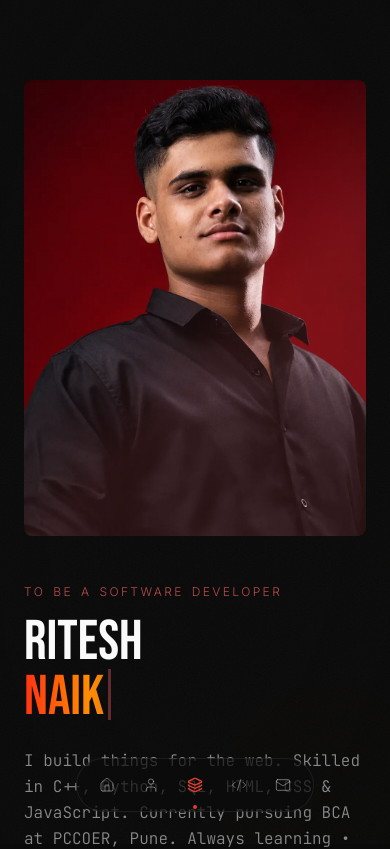
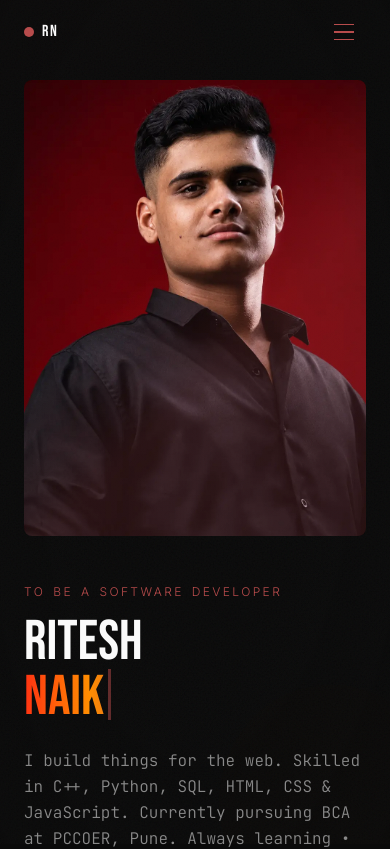
Before and after one commit to RiteshXog/Portfolio-RN, a React (Vite) app: page / in a window 390 px wide. Shown: the top 849 px of the page. Built offline with nearby package versions, Linux system fonts and the light colour scheme; a web font is replaced by a local one.

Commit message:
Fix : remove floating dock on mobile, show original nav

```diff
--- a/src/App.tsx
+++ b/src/App.tsx
@@ -30,19 +30,9 @@ gsap.registerPlugin(ScrollTrigger)
 export default function App() {
   const lenisRef = useRef<Lenis | null>(null)
   const [isLoadingComplete, setIsLoadingComplete] = useState(false)
-  const [, setIsMobile] = useState(false)
 
   useEffect(() => {
-    const checkMobile = () => {
-      const mobile = window.innerWidth < 768
-      setIsMobile(mobile)
-      return mobile
-    }
-
-    const mobile = checkMobile()
-    window.addEventListener('resize', checkMobile)
-
-    if (!mobile) {
+    // Standard Lenis initialization for natural window scrolling
     const lenis = new Lenis({
       duration: 1.2,
       easing: (t) => Math.min(1, 1.001 - Math.pow(2, -10 * t)),
@@ -62,11 +52,7 @@ export default function App() {
     return () => {
       lenis.destroy()
       gsap.ticker.remove(updateLenis)
-        window.removeEventListener('resize', checkMobile)
     }
-    }
-
-    return () => window.removeEventListener('resize', checkMobile)
   }, [])
 
   const handleLoadingComplete = () => {
@@ -85,24 +71,25 @@ export default function App() {
         initial={{ opacity: 0 }}
         animate={{ opacity: isLoadingComplete ? 1 : 0 }}
         transition={{ duration: 0.6, ease: 'easeOut' }}
-        style={{ position: 'relative' }}
+        className="relative"
       >
         <AtmosphericBackground />
         <CustomCursor />
 
-        {/* Hidden original navigation */}
-        <div className="hidden pointer-events-none select-none overflow-hidden h-0">
+        {/* Top Navigation - visible on mobile only */}
+        <div className="md:hidden">
           <Suspense fallback={null}>
             <Nav />
           </Suspense>
         </div>
 
-        {/* Bottom Floating Dock */}
+        {/* Bottom Floating Dock - handles its own mobile removal */}
         <FloatingDock />
 
         <SectionIndicator />
 
-        <main className="relative" style={{ zIndex: 1 }}>
+        {/* Main content wrapper with natural scrolling (no h-screen or overflow-hidden) */}
+        <main className="relative z-[1]">
           <Suspense fallback={<div className="h-screen bg-void" />}>
             <Hero />
             <Marquee />
--- a/src/components/ui/FloatingDock.tsx
+++ b/src/components/ui/FloatingDock.tsx
@@ -1,5 +1,5 @@
 // src/components/ui/FloatingDock.tsx
-import React, { useEffect, useRef, useState } from "react";
+import React, { useRef, useState, useEffect } from "react";
 import {
   motion,
   useMotionValue,
@@ -20,23 +20,21 @@ interface NavItem {
 }
 
 const NAV_ITEMS: NavItem[] = [
-  { label: 'HOME', icon: Home, href: '#home' },
-  { label: 'ABOUT', icon: User, href: '#about' },
-  { label: 'SERVICES', icon: Layers, href: '#services' },
-  { label: 'PROJECTS', icon: Code2, href: '#projects' },
-  { label: 'CONTACT', icon: Mail, href: '#contact' },
+  { label: "HOME", icon: Home, href: "#home" },
+  { label: "ABOUT", icon: User, href: "#about" },
+  { label: "SERVICES", icon: Layers, href: "#services" },
+  { label: "PROJECTS", icon: Code2, href: "#projects" },
+  { label: "CONTACT", icon: Mail, href: "#contact" },
 ];
 
 function DockItem({
   item,
   mouseX,
   isActive,
-  isMobile,
 }: {
   item: NavItem;
   mouseX: MotionValue;
   isActive: boolean;
-  isMobile: boolean;
 }) {
   const ref = useRef<HTMLDivElement>(null);
   const shouldReduceMotion = useReducedMotion();
@@ -65,17 +63,16 @@ function DockItem({
   return (
     <div
       className="relative flex flex-col items-center group"
-      onMouseEnter={() => !isMobile && setIsHovered(true)}
-      onMouseLeave={() => !isMobile && setIsHovered(false)}
+      onMouseEnter={() => setIsHovered(true)}
+      onMouseLeave={() => setIsHovered(false)}
     >
       <AnimatePresence>
-        {isHovered && !isMobile && !shouldReduceMotion && (
+        {isHovered && !shouldReduceMotion && (
           <motion.span
             initial={{ opacity: 0, y: 10, x: "-50%" }}
             animate={{ opacity: 1, y: 0, x: "-50%" }}
             exit={{ opacity: 0, y: 10, x: "-50%" }}
-            className="absolute -top-10 left-1/2 px-2 py-1 bg-[#0a0a0a] border border-white/10 rounded text-[9px]
-            font-mono text-white tracking-widest pointer-events-none whitespace-nowrap z-[110]"
+            className="absolute -top-10 left-1/2 px-2 py-1 bg-[#0a0a0a] border border-white/10 rounded text-[9px] font-mono text-white tracking-widest pointer-events-none whitespace-nowrap z-[110]"
           >
             {item.label}
           </motion.span>
@@ -88,21 +85,21 @@ function DockItem({
         tabIndex={0}
         onClick={handleClick}
         style={{
-          width: isMobile || shouldReduceMotion ? 36 : widthSpring,
-          height: isMobile || shouldReduceMotion ? 36 : widthSpring,
+          width: shouldReduceMotion ? 36 : widthSpring,
+          height: shouldReduceMotion ? 36 : widthSpring,
         }}
         className={`flex items-center justify-center rounded-full transition-colors duration-300 relative bg-transparent ${
           isActive ? "text-[#e63c2f]" : "text-white/40 hover:text-white"
         }`}
       >
-        <item.icon size={isMobile ? 16 : 18} strokeWidth={isActive ? 2 : 1.5} />
+        <item.icon size={18} strokeWidth={isActive ? 2 : 1.5} />
 
         {isActive && (
           <motion.div
             layoutId="activeDot"
             className="absolute -bottom-1.5 rounded-full bg-[#e63c2f]"
             transition={{ type: "spring", stiffness: 300, damping: 30 }}
-            style={{ width: '4px', height: '4px' }}
+            style={{ width: "4px", height: "4px" }}
           />
         )}
       </motion.div>
@@ -111,9 +108,16 @@ function DockItem({
 }
 
 export default function FloatingDock() {
+  const [isMobile, setIsMobile] = useState(false);
+  useEffect(() => {
+    const check = () => setIsMobile(window.innerWidth < 768);
+    check();
+    window.addEventListener("resize", check);
+    return () => window.removeEventListener("resize", check);
+  }, []);
+
   const [activeSection, setActiveSection] = useState("home");
   const [isVisible, setIsVisible] = useState(true);
-  const [isMobile, setIsMobile] = useState(false);
   const mouseX = useMotionValue(Infinity);
   const { scrollY } = useScroll();
 
@@ -126,18 +130,10 @@ export default function FloatingDock() {
     }
   });
 
-  // Mobile detection
-  useEffect(() => {
-    const checkMobile = () => setIsMobile(window.innerWidth < 768);
-    checkMobile();
-    window.addEventListener('resize', checkMobile);
-    return () => window.removeEventListener('resize', checkMobile);
-  }, []);
-
   // Active section detection using scroll position
   useEffect(() => {
     const handleScroll = () => {
-      const sections = ['home', 'about', 'services', 'projects', 'contact'];
+      const sections = ["home", "about", "services", "projects", "contact"];
       const scrollPosition = window.scrollY + window.innerHeight / 2;
 
       for (const id of sections) {
@@ -153,25 +149,26 @@ export default function FloatingDock() {
       }
     };
 
-    window.addEventListener('scroll', handleScroll, { passive: true });
+    window.addEventListener("scroll", handleScroll, { passive: true });
     handleScroll();
 
-    return () => window.removeEventListener('scroll', handleScroll);
+    return () => window.removeEventListener("scroll", handleScroll);
   }, []);
 
+  if (isMobile) return null;
+
   return (
+    <div className="fixed bottom-8 md:bottom-12 left-1/2 -translate-x-1/2 z-[100] flex items-center justify-center">
       <motion.div
-      initial={{ y: 0, x: "-50%", opacity: 1 }}
+        initial={{ y: 0, opacity: 1 }}
         animate={{
           y: isVisible ? 0 : 100,
           opacity: isVisible ? 1 : 0,
         }}
         transition={{ duration: 0.3, ease: "easeInOut" }}
-      onMouseMove={(e) => !isMobile && mouseX.set(e.pageX)}
-      onMouseLeave={() => !isMobile && mouseX.set(Infinity)}
-      className="fixed bottom-8 md:bottom-12 left-1/2 -translate-x-1/2 z-[100] flex items-center gap-2 px-3 py-2
-      md:px-5 md:py-2.5 bg-[#0a0a0a]/70 backdrop-blur-xl border border-white/[0.08] rounded-full
-      shadow-[0_0_0_1px_rgba(255,255,255,0.05),0_20px_40px_rgba(0,0,0,0.4)] will-change-transform"
+        onMouseMove={(e) => mouseX.set(e.pageX)}
+        onMouseLeave={() => mouseX.set(Infinity)}
+        className="flex items-center gap-2 px-3 py-2 md:px-5 md:py-2.5 bg-[#0a0a0a]/70 backdrop-blur-xl border border-white/[0.08] rounded-full shadow-[0_0_0_1px_rgba(255,255,255,0.05),0_20px_40px_rgba(0,0,0,0.4)] will-change-transform"
       >
         {NAV_ITEMS.map((item) => (
           <DockItem
@@ -179,9 +176,9 @@ export default function FloatingDock() {
             item={item}
             mouseX={mouseX}
             isActive={activeSection === item.href.slice(1)}
-          isMobile={isMobile}
           />
         ))}
       </motion.div>
+    </div>
   );
 }
```
Lines whose indentation alone changed are shown as unchanged.
